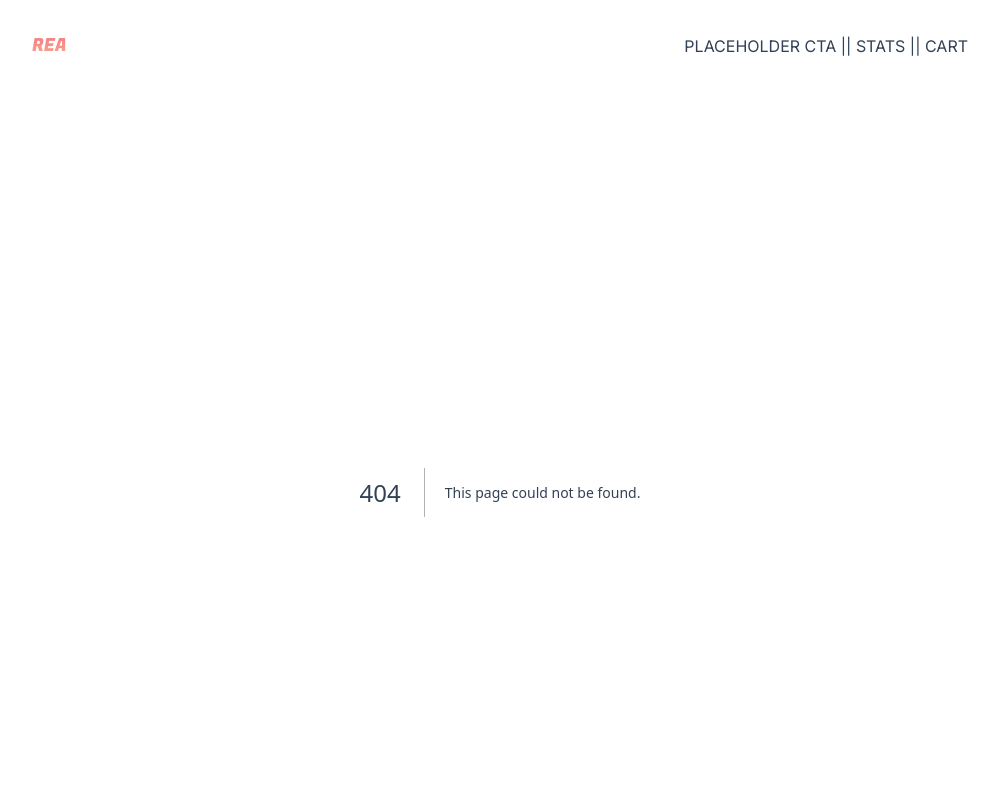
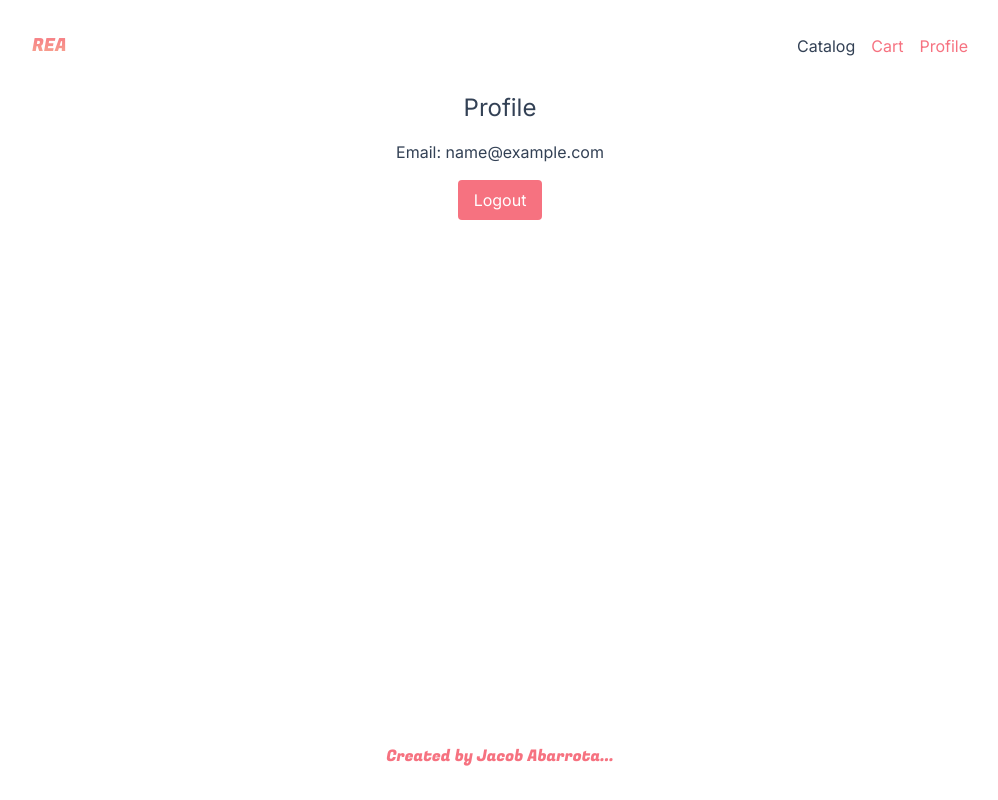
Before and after one commit to hastighsh/Online_Shopping_Cart, a Next.js app in the folder onlinestore/: page /profile in a window 1280 px wide. Before the commit this address had no page. Shown: the top 800 px of the page, without its empty margins (140-1138 px from the left). Built offline with nearby package versions, Linux system fonts and the light colour scheme; sample sign-in values are in the browser's storage.

Commit message:
Logout implemented through profile page. Token/session management is functional. Sign-up and delete account api routes are next.

```diff
--- a/onlinestore/app/api/auth/login/route.js
+++ b/onlinestore/app/api/auth/login/route.js
@@ -24,15 +24,19 @@ export async function POST(request) {
       });
     }
 
-    // Generate a JWT token
-    const token = sign({ userId: user.id }, process.env.JWT_SECRET, {
-      expiresIn: '1h',
-    });
+    // Generate a JWT token with the user's email
+    const token = sign(
+        { userId: user.id, email: user.email },
+        process.env.JWT_SECRET,
+        {
+          expiresIn: '1h',
+        }
+      );
 
-    // Send the token back to the client
-    return new Response(JSON.stringify({ token }), {
-      status: 200,
-      headers: { 'Content-Type': 'application/json' },
+      // Send the token back to the client
+      return new Response(JSON.stringify({ token }), {
+        status: 200,
+        headers: { 'Content-Type': 'application/json' },
     });
   } catch (error) {
     console.error('Login error:', error);
--- a/onlinestore/app/dashboard/page.js
+++ /dev/null
@@ -1,38 +0,0 @@
-"use client";
-
-import { useEffect, useState } from "react";
-import { useRouter } from 'next/navigation';
-import Main from "@/components/Main";
-import Login from "@/components/Login";
-import Dashboard from "@/components/Dashboard";
-
-export default function DashboardPage() {
-  const router = useRouter();
-  const [isAuthenticated, setIsAuthenticated] = useState(false);
-
-  // Check authentication state on component mount
-  useEffect(() => {
-    const token = localStorage.getItem('token');
-    if (token) {
-      setIsAuthenticated(true);
-    }
-  }, []);
-
-  // Function to handle logout
-  const handleLogout = () => {
-    localStorage.removeItem('token');
-    setIsAuthenticated(false);
-    router.push('/dashboard'); // Redirect to login page
-  };
-
-  // Conditionally render the Login or Dashboard component
-  return (
-    <Main>
-      {isAuthenticated ? (
-        <Dashboard onLogout={handleLogout} />
-      ) : (
-        <Login onLoginSuccess={() => setIsAuthenticated(true)} />
-      )}
-    </Main>
-  );
-}
--- a/onlinestore/app/layout.js
+++ b/onlinestore/app/layout.js
@@ -1,9 +1,9 @@
-
 import { Fugaz_One, Inter } from "next/font/google";
 import '/styles/globals.css';
+import Header from '@/components/Header'; // Import the Header component
 
-const inter = Inter({subsets:["latin"]});
-const fugaz = Fugaz_One({subsets:["latin"], weight:['400']});
+const inter = Inter({ subsets: ["latin"] });
+const fugaz = Fugaz_One({ subsets: ["latin"], weight: ['400'] });
 
 export const metadata = {
   title: "REA",
@@ -11,30 +11,24 @@ export const metadata = {
 };
 
 export default function RootLayout({ children }) {
-  const header = (
-    <header className="p-4 sm:p-8 flex items-center justify-between gap-4">
-      <h1 className={'text-base sm:text-lg textGradient ' + fugaz.className}>REA</h1>
-      <div className="flex items-center justify-between">
-        PLACEHOLDER CTA || STATS || CART
-      </div>
-
-    </header>
-  )
-//add your names to footer please
   const footer = (
-    <footer className="p-4 sm:p-8  flex grid place-items-center" >
+    <footer className="p-4 sm:p-8 flex grid place-items-center">
       <p className={'text-[#F67280] ' + fugaz.className}>Created by Jacob Abarrota...</p>
     </footer>
-  )
+  );
 
   return (
     <html lang="en">
       <body
-        className={'w-full max-w-[1000px] mx-auto text-sm sm:text-base min-h-screen flex flex-col text-slate-700 ' + inter.className}>
-          {header}
-          {/* this will add a header to all children pages. Must write "main" within a child page.js: <main> main </main> */}
-          {children}
-          {footer}
+        className={
+          'w-full max-w-[1000px] mx-auto text-sm sm:text-base min-h-screen flex flex-col text-slate-700 ' +
+          inter.className
+        }
+      >
+        <Header />
+        {/* This will add a header to all children pages */}
+        {children}
+        {footer}
       </body>
     </html>
   );
--- /dev/null
+++ b/onlinestore/app/login/page.js
@@ -0,0 +1,14 @@
+//login/page.js
+
+"use client";
+
+import Main from "@/components/Main";
+import Login from "@/components/Login";
+
+export default function LoginPage() {
+  return (
+    <Main>
+      <Login />
+    </Main>
+  );
+}
--- /dev/null
+++ b/onlinestore/app/profile/page.js
@@ -0,0 +1,12 @@
+"use client";
+
+import Main from "@/components/Main";
+import Profile from "@/components/Profile";
+
+export default function ProfilePage() {
+  return (
+    <Main>
+      <Profile />
+    </Main>
+  );
+}
--- a/onlinestore/components/Dashboard.js
+++ /dev/null
@@ -1,7 +0,0 @@
-import React from 'react'
-
-export default function Dashboard() {
-  return (
-    <div>Dashboard</div>
-  )
-}
--- /dev/null
+++ b/onlinestore/components/Header.js
@@ -0,0 +1,65 @@
+"use client";
+
+import React, { useState, useEffect } from 'react';
+import Link from 'next/link';
+import { useRouter } from 'next/navigation';
+import { Fugaz_One } from 'next/font/google';
+import { jwtDecode } from 'jwt-decode';
+
+const fugaz = Fugaz_One({ subsets: ["latin"], weight: ['400'] });
+
+export default function Header() {
+  const router = useRouter();
+  const [isAuthenticated, setIsAuthenticated] = useState(false);
+  const [userEmail, setUserEmail] = useState('');
+
+  useEffect(() => {
+    // Check if token exists in localStorage
+    const token = localStorage.getItem('token');
+    if (token) {
+      setIsAuthenticated(true);
+      // Decode the token to get user information
+      const decodedToken = jwtDecode(token);
+      setUserEmail(decodedToken.email);
+    } else {
+      setIsAuthenticated(false);
+    }
+  }, []);
+
+  const handleLogout = () => {
+    // Remove the token from localStorage
+    localStorage.removeItem('token');
+    setIsAuthenticated(false);
+    // Redirect to the home page or login page
+    router.push('/');
+  };
+
+  return (
+    <header className="p-4 sm:p-8 flex items-center justify-between gap-4">
+      <h1 className={'text-base sm:text-lg textGradient ' + fugaz.className}>
+        <Link href="/">REA</Link>
+      </h1>
+      <div className="flex items-center gap-4">
+        <nav className="flex items-center gap-4">
+          <Link href="/catalog">Catalog</Link>
+          {/* Add more links as needed */}
+        </nav>
+        <Link href="/cart" className="text-[#F67280] hover:underline">
+          Cart
+        </Link>
+        {isAuthenticated ? (
+          <div className="relative">
+            {/* Profile button */}
+            <Link href="/profile" className="text-[#F67280] hover:underline">
+              Profile
+            </Link>
+          </div>
+        ) : (
+          <Link href="/login" className="text-[#F67280] hover:underline">
+            Login
+          </Link>
+        )}
+      </div>
+    </header>
+  );
+}
--- a/onlinestore/components/Login.js
+++ b/onlinestore/components/Login.js
@@ -18,7 +18,6 @@ export default function Login({ onLoginSuccess }) {
     event.preventDefault();
 
     try {
-      // Send a POST request to your login API endpoint
       const response = await fetch('/api/auth/login', {
         method: 'POST',
         headers: { 'Content-Type': 'application/json' },
@@ -35,8 +34,8 @@ export default function Login({ onLoginSuccess }) {
           onLoginSuccess(); // Update authentication state in parent component
         }
 
-        // Redirect the user to the dashboard
-        router.push('/catalog');
+        // Redirect the user to the home page or previous page
+        router.push('/');
       } else {
         // Handle errors by displaying the error message
         setErrorMessage(data.error || 'Login failed. Please try again.');
@@ -50,7 +49,7 @@ export default function Login({ onLoginSuccess }) {
   return (
     <div className='flex flex-col flex-1 justify-center items-center gap-4'>
       <h3 className={'text-4xl sm:text-5xl md:text-6xl ' + fugaz.className}>
-        Log in / Register
+        Log In
       </h3>
       <form onSubmit={handleSubmit} className='flex flex-col items-center gap-4'>
         <input
@@ -84,4 +83,6 @@ export default function Login({ onLoginSuccess }) {
       </div>
     </div>
   );
+
+
 }
--- /dev/null
+++ b/onlinestore/components/Profile.js
@@ -0,0 +1,42 @@
+"use client";
+
+import { useState, useEffect } from 'react';
+import { useRouter } from 'next/navigation';
+import { jwtDecode } from 'jwt-decode';
+
+export default function Profile() {
+  const router = useRouter();
+  const [userEmail, setUserEmail] = useState('');
+
+  useEffect(() => {
+    const token = localStorage.getItem('token');
+    if (token) {
+      // Decode the token to get user information
+      const decodedToken = jwtDecode(token);
+      setUserEmail(decodedToken.email);
+    } else {
+      // If no token, redirect to login
+      router.push('/login');
+    }
+  }, [router]);
+
+  const handleLogout = () => {
+    // Remove the token from localStorage
+    localStorage.removeItem('token');
+    // Redirect to the home page or login page
+    router.push('/');
+  };
+
+  return (
+    <div className="flex flex-col items-center justify-center gap-4">
+      <h2 className="text-2xl">Profile</h2>
+      <p>Email: {userEmail}</p>
+      <button
+        onClick={handleLogout}
+        className="px-4 py-2 bg-[#F67280] text-white rounded"
+      >
+        Logout
+      </button>
+    </div>
+  );
+}
--- a/onlinestore/package.json
+++ b/onlinestore/package.json
@@ -11,9 +11,11 @@
   },
   "dependencies": {
     "@prisma/client": "^5.22.0",
+    "@types/jwt-decode": "^2.2.1",
     "axios": "^1.7.7",
     "bcrypt": "^5.1.1",
     "jsonwebtoken": "^9.0.2",
+    "jwt-decode": "^4.0.0",
     "next": "15.0.2",
     "react": "19.0.0-rc-02c0e824-20241028",
     "react-dom": "19.0.0-rc-02c0e824-20241028",
```
Also changed, not shown: 1 other file (tests, documents, lock files or other folders).
